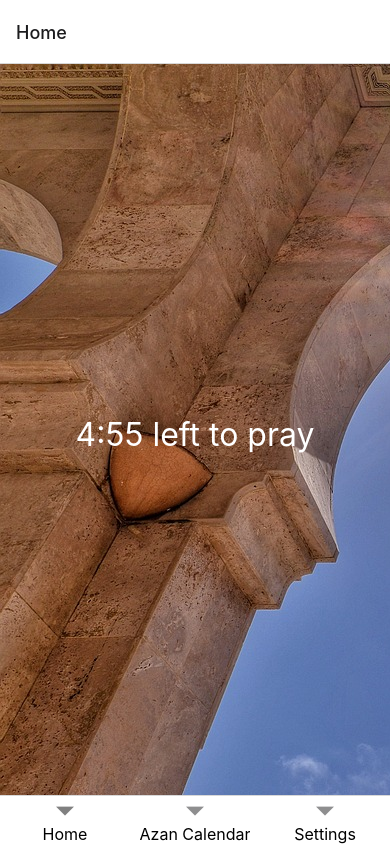
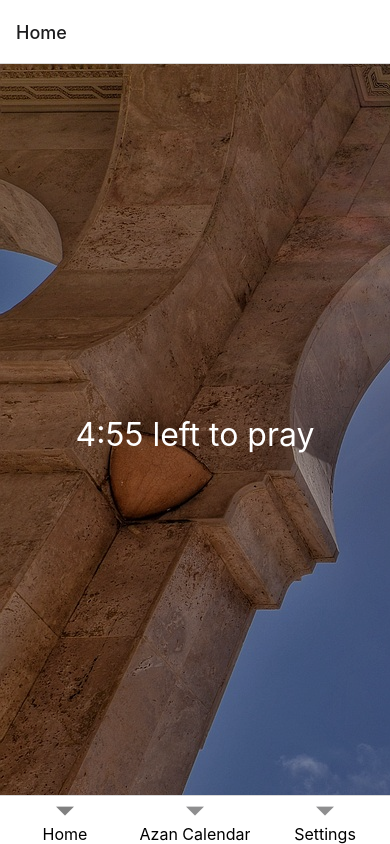
Before and after one commit to SaveDim/azanCalendar, a React Native app: screen / in a window 390 px wide. Built offline with nearby package versions, Linux system fonts and the light colour scheme.

Commit message:
Fix counter

```diff
--- a/App.js
+++ b/App.js
@@ -82,6 +82,8 @@ const styles = StyleSheet.create({
     flex: 1,
     justifyContent: 'center',
     alignItems: 'center',
+    backgroundColor: 'rgba(0, 0, 0, 0.3)',
+    height: '100%',
   },
   screenText: {
     fontSize: 24,
```
